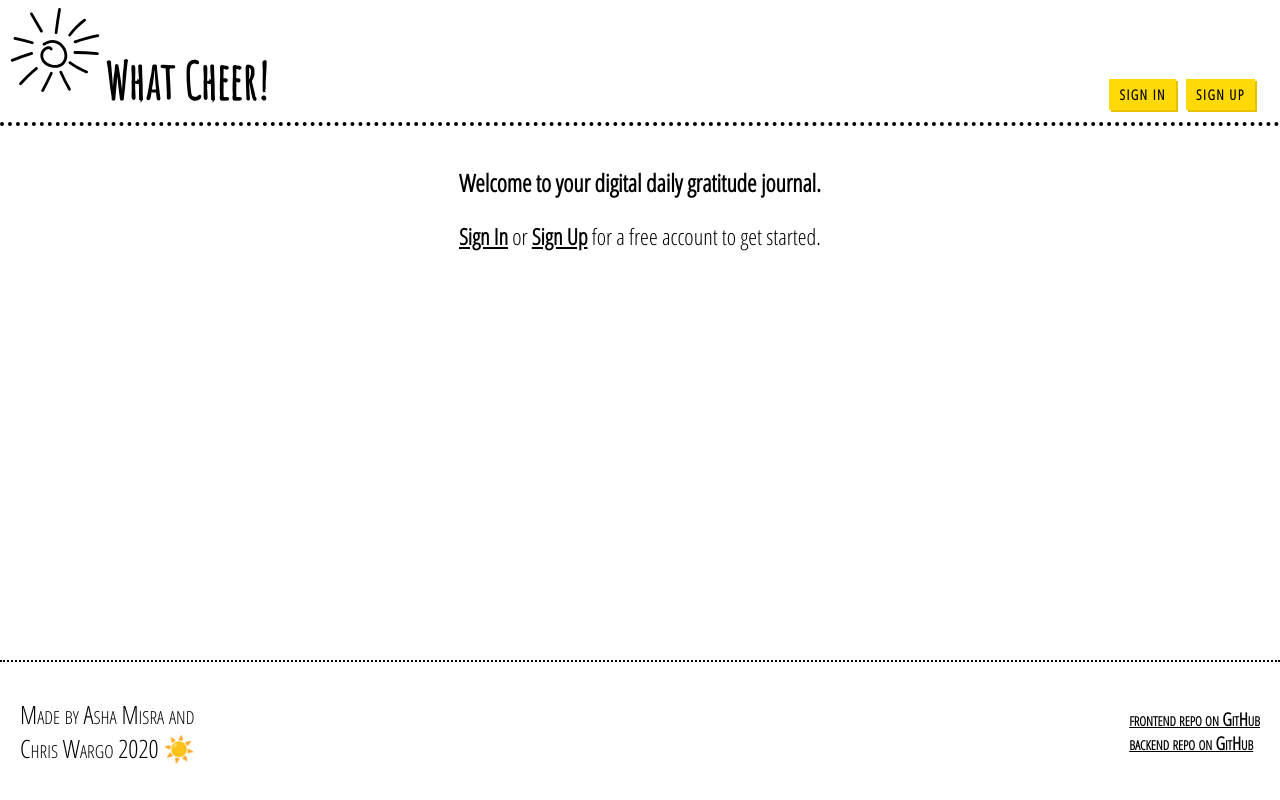
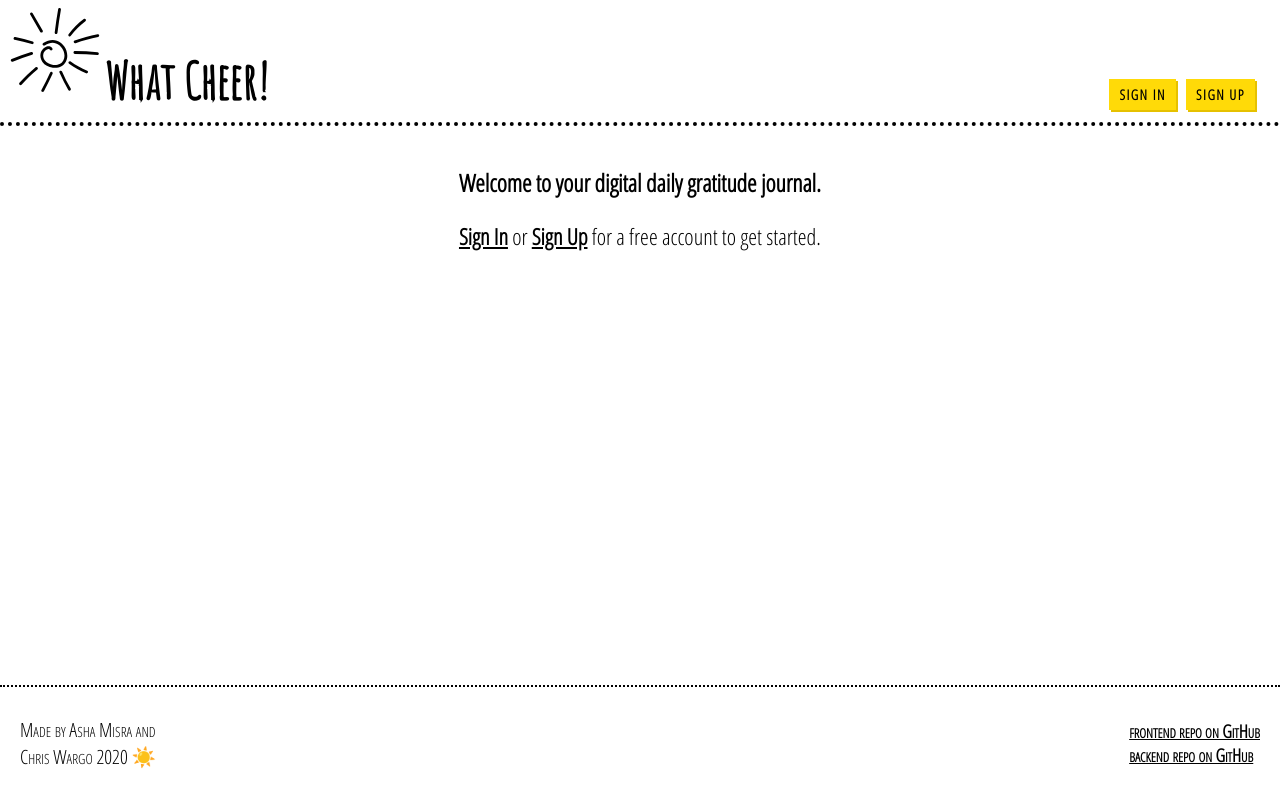
Before and after one commit to aafmisra/what-cheer-frontend, a React (Create React App) app: page / in a window 1280 px wide. Built offline with nearby package versions, Linux system fonts and the light colour scheme.

Commit message:
fixed font sizes in footer

```diff
--- a/src/index.css
+++ b/src/index.css
@@ -163,11 +163,16 @@ footer {
   align-items: center;
   justify-content: space-between;
   font-variant: small-caps;
-  font-size: 18px;
+  font-size: 14px;
   padding: 10px 20px;
   margin-top: 10px;
   border-top: 2px dotted black;
 }
+
+footer a {
+  font-size: 18px;
+}
+
 footer a, p a {
   color:black;
   text-decoration: underline;
```
